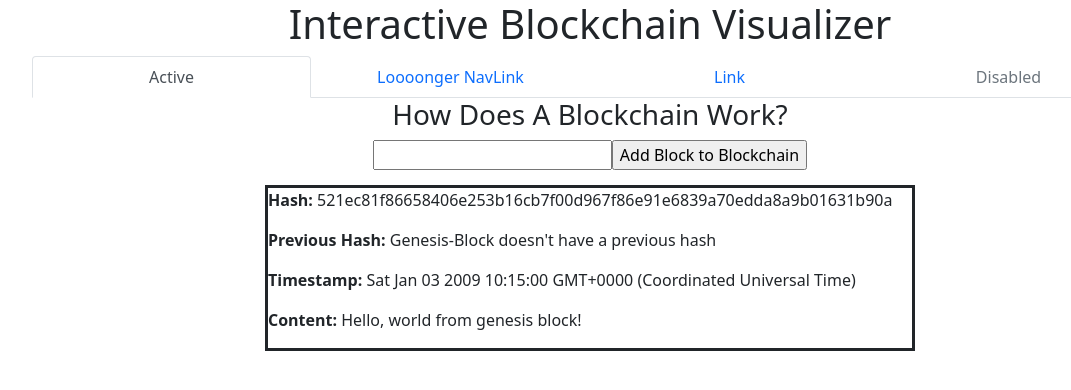
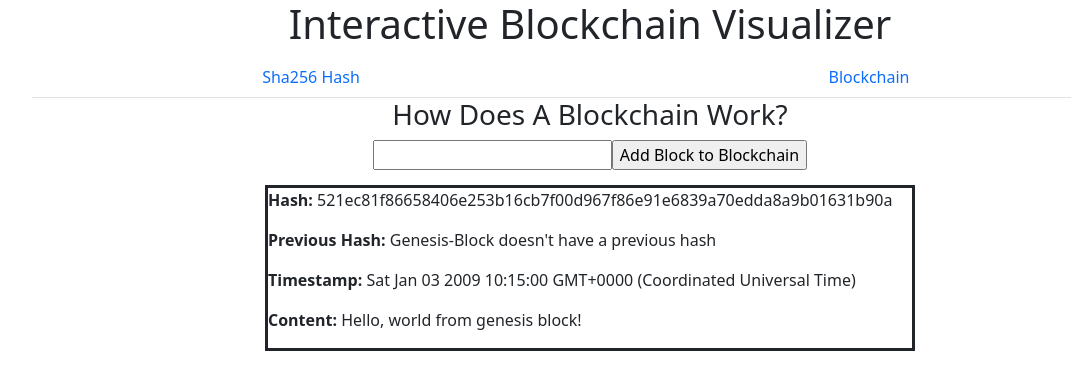
Before and after one commit to waiscodes/typescript-jest, a React (Create React App) app: page /blockchain in a window 1280 px wide. Shown: the top 390 px of the page, without its empty margins (50-1121 px from the left). Built offline with nearby package versions, Linux system fonts and the light colour scheme.

Commit message:
added navbar links

```diff
--- a/src/components/Navbar.tsx
+++ b/src/components/Navbar.tsx
@@ -6,17 +6,11 @@ const Navbar = () => {
     <>
       <Nav justify variant='tabs' defaultActiveKey='/home'>
         <Nav.Item>
-          <Nav.Link href='/home'>Active</Nav.Link>
+          <Nav.Link href='/'>Sha256 Hash</Nav.Link>
         </Nav.Item>
         <Nav.Item>
-          <Nav.Link eventKey='link-1'>Loooonger NavLink</Nav.Link>
-        </Nav.Item>
-        <Nav.Item>
-          <Nav.Link eventKey='link-2'>Link</Nav.Link>
-        </Nav.Item>
-        <Nav.Item>
-          <Nav.Link eventKey='disabled' disabled>
-            Disabled
+          <Nav.Link eventKey='link-1' href='/blockchain'>
+            Blockchain
           </Nav.Link>
         </Nav.Item>
       </Nav>
```
